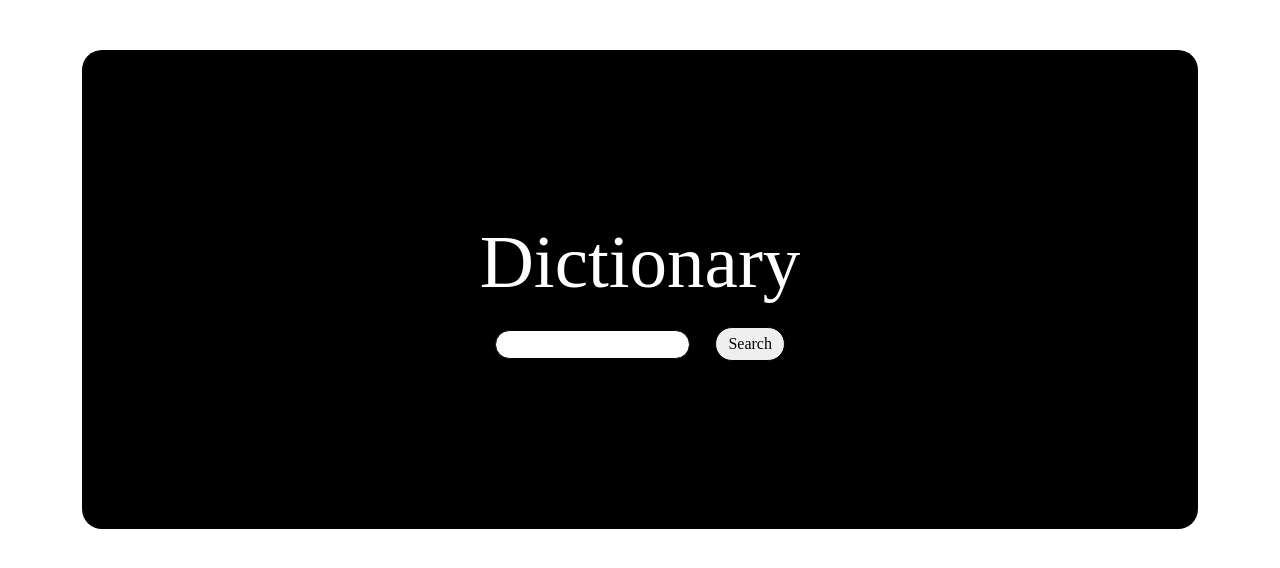
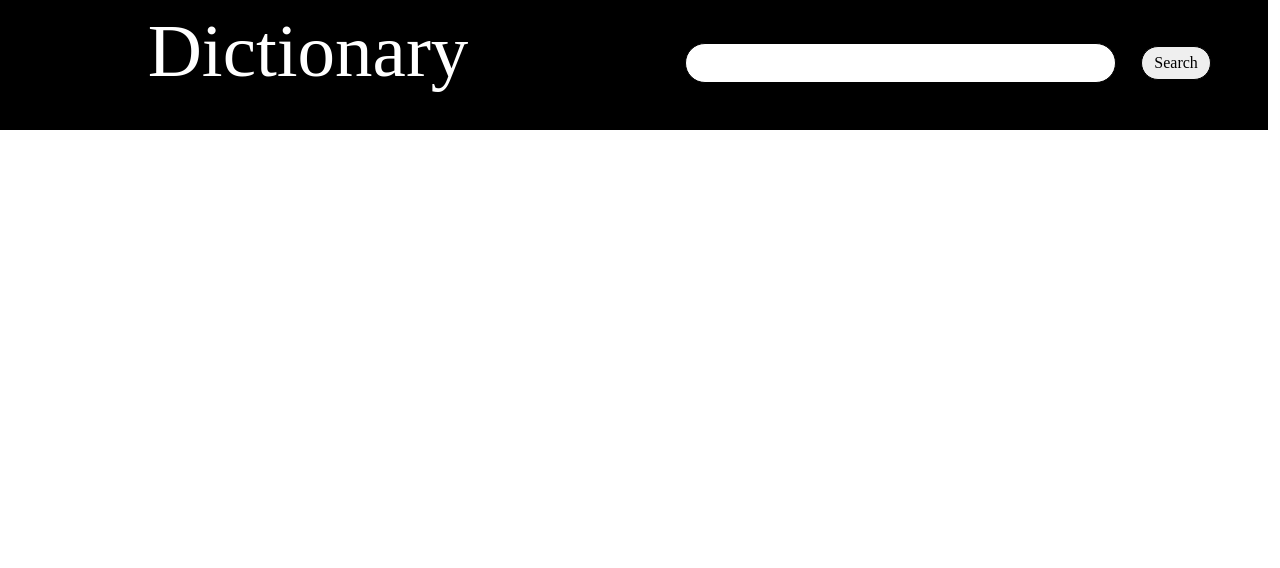
Before and after one commit to cyyc1498/dictionary-app, a React (Create React App) app: page / in a window 1280 px wide. Shown: the top 568 px of the page. Built offline with nearby package versions, Linux system fonts and the light colour scheme; a web font is replaced by a local one.

Commit message:
changed styling

```diff
--- a/src/App.css
+++ b/src/App.css
@@ -7,10 +7,16 @@ font-family: 'Nuosu SIL',
   text-align: center;
   margin-bottom: 20px;
   font-size: 75px;
+  position: relative;
+
+  top: 5%;
 }
 
 form{
   text-align: center;
+  position: relative;
+  margin-top: 7%;
+
 }
 
 .search-bar, .search-button{
@@ -19,9 +25,9 @@ form{
 }
 
 .search-bar{
-  width: 25%;
+  width: 70%;
   margin-right: 25px;
-  height: 29px;
+  height: 40px;
 }
 
 .search-button{
@@ -31,8 +37,10 @@ form{
 
 .initial-page{
   background-color: black;
-  padding: 15%;
-  margin-top: 50px;
   color:white;
-  border-radius: 20px;
+  padding-bottom: 20px;
+  position: relative;
+  top:0px;
+  left:0px;
+  width:100%;
 }
--- a/src/App.js
+++ b/src/App.js
@@ -6,11 +6,12 @@ import Dictionary from './dictionary';
 function App() {
   return (
     <div className="App">
+      <div className="initial-page row">
+          <span className='col'><h1 className='title'>Dictionary</h1></span>
+          <span className='col'><Dictionary/></span>
+        </div>
       <div className="container">
-        <div className="initial-page">
-        <h1 className='title'>Dictionary</h1>
-        <Dictionary/>
-       </div>
+
       </div>
 
 
--- a/src/dictionary.js
+++ b/src/dictionary.js
@@ -3,6 +3,13 @@ import React,{useState} from "react";
 export default function Dictionary(){
 
 let [word,setWord] = useState("")
+
+
+function handleSubmit(){
+
+}
+
+let apiUrl = `https://api.dictionaryapi.dev/api/v2/entries/en/${word}`
 
 function getWord(event){
 setWord(event.target.value)
```
